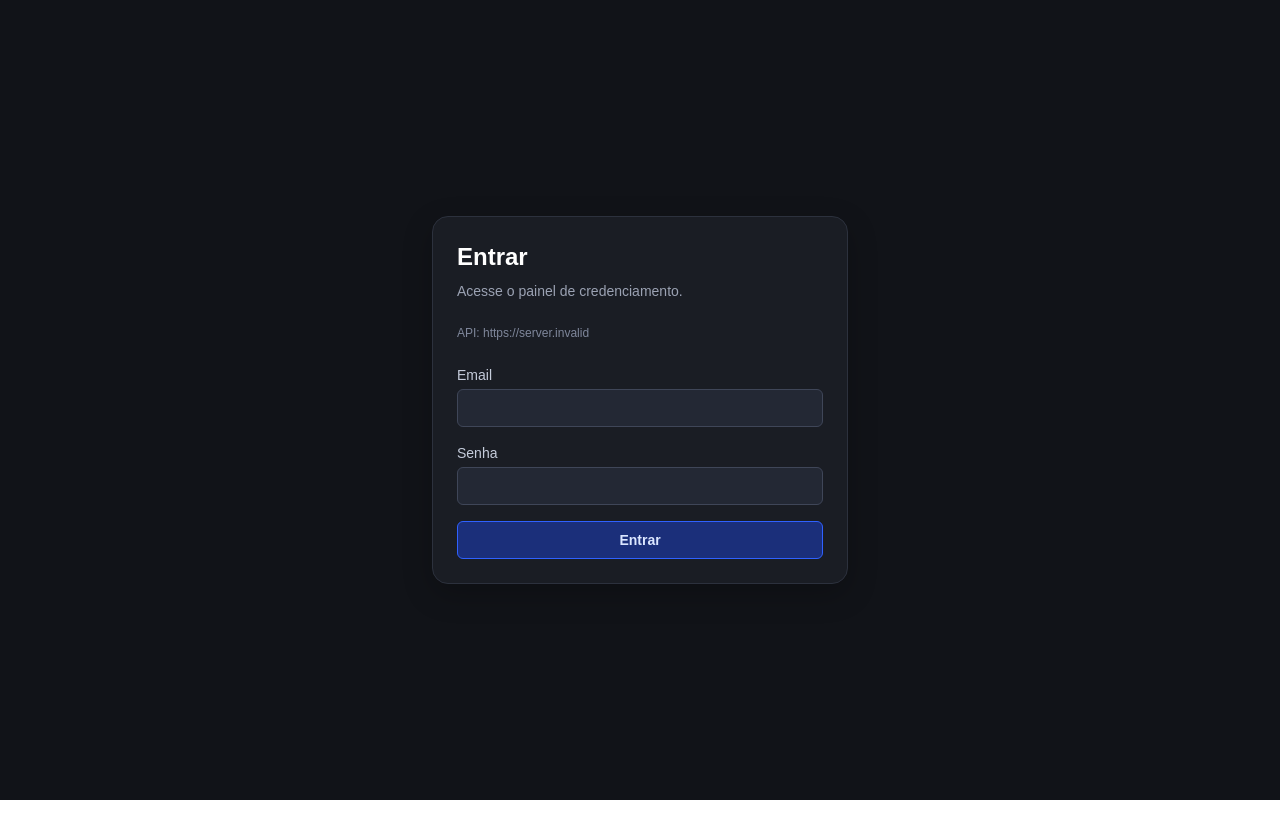
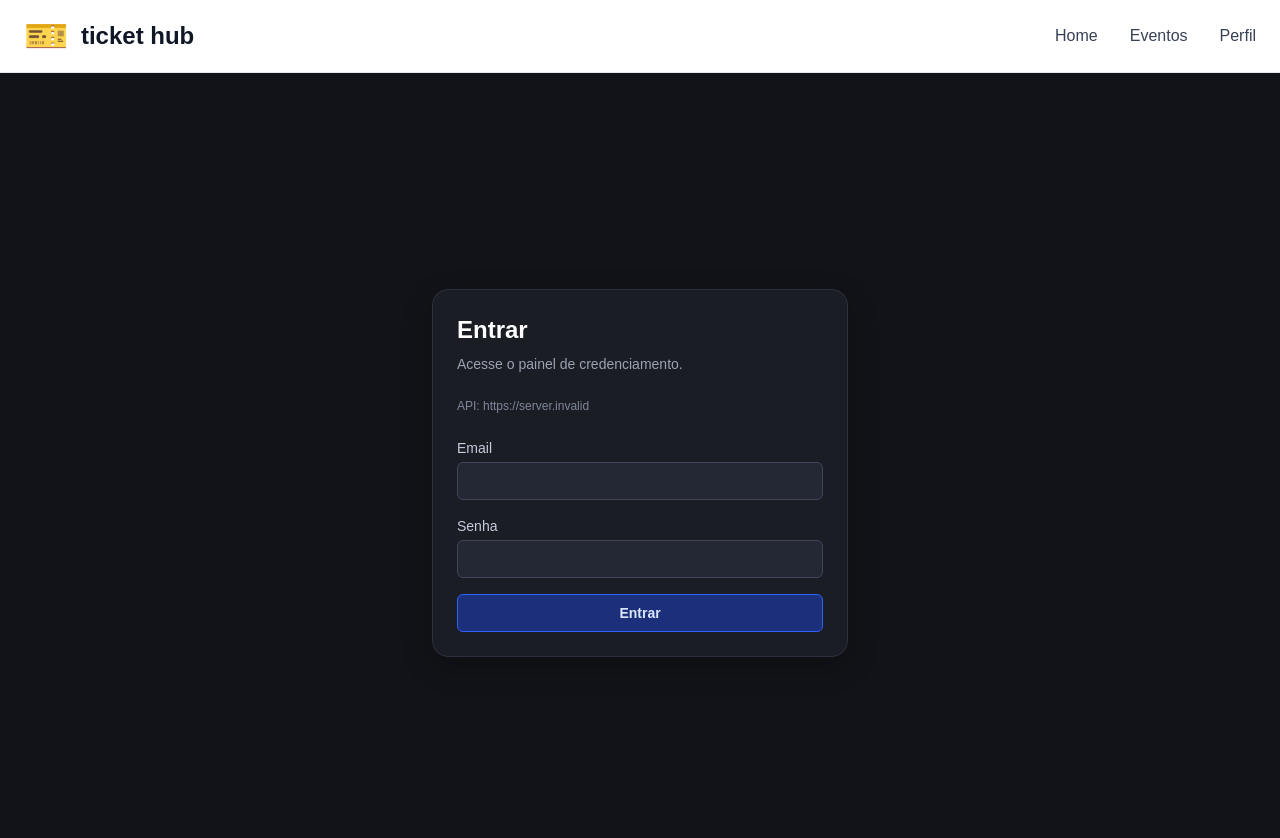
Before and after one commit to AlanKardek/credenciamento-de-eventos, a Next.js app in the folder frontend/: page /login in a window 1280 px wide. Shown: the top 838 px of the page. Before the commit the page ends 800 px from the top, so only its background shows below. Built offline with nearby package versions, Linux system fonts and the light colour scheme; no server answers.

Commit message:
Checkpoint from VS Code for cloud agent session

```diff
--- a/frontend/app/eventos/[id]/page.tsx
+++ b/frontend/app/eventos/[id]/page.tsx
@@ -41,7 +41,6 @@ export default function EventDetailsPage() {
   const [participants, setParticipants] = useState<Participant[]>([]);
   const [loading, setLoading] = useState(true);
   const [error, setError] = useState("");
-  const [showParticipants, setShowParticipants] = useState(false);
 
   useEffect(() => {
     const savedToken = window.localStorage.getItem(TOKEN_STORAGE_KEY) || "";
@@ -294,17 +293,6 @@ export default function EventDetailsPage() {
           <div className="flex gap-1.5">
             {!loading && !error && event && (
               <button
-                onClick={() => setShowParticipants(!showParticipants)}
-                className="inline-flex items-center gap-1.5 rounded-md border border-[#3f4658] bg-[#232834] px-2.5 py-1 text-xs text-[#d3d8e4] hover:bg-[#2a3040]"
-              >
-                <svg width="12" height="12" viewBox="0 0 24 24" fill="none" className="flex-shrink-0">
-                  <path d="M20 21v-2a4 4 0 0 0-4-4H8a4 4 0 0 0-4 4v2M16 7a4 4 0 1 1-8 0 4 4 0 0 1 8 0z" stroke="currentColor" strokeWidth="1.5"/>
-                </svg>
-                <span>Participantes ({totalParticipants})</span>
-              </button>
-            )}
-            {!loading && !error && event && (
-              <button
                 onClick={() => router.push(`/eventos/${eventId}/editar`)}
                 className="inline-flex items-center gap-1.5 rounded-md border border-[#2f61ff] bg-[#1b2f7a] px-2.5 py-1 text-xs font-semibold text-[#dbe6ff] hover:bg-[#203a95]"
               >
@@ -396,44 +384,54 @@ export default function EventDetailsPage() {
               </div>
             </section>
 
-            {showParticipants && (
             <section className="rounded-lg border border-[#2c313d] bg-[#1a1d24] p-3">
-                <div className="flex items-center justify-between mb-2">
-                  <h2 className="text-xs font-semibold uppercase">Participantes</h2>
-                  <button
-                    onClick={() => setShowParticipants(false)}
-                    className="text-xs text-[#8f96a8] hover:text-[#d3d8e4]"
-                  >
-                    Fechar
-                  </button>
-                </div>
+              <h2 className="mb-2 text-xs font-semibold uppercase">Participantes ({totalParticipants})</h2>
               {participants.length === 0 ? (
-                  <p className="text-xs text-[#b8bfd1]">Nenhum participante.</p>
+                <p className="text-xs text-[#b8bfd1]">Nenhum participante cadastrado.</p>
               ) : (
                 <div className="overflow-x-auto">
                   <table className="w-full text-xs">
                     <thead>
                       <tr className="border-b border-[#34394a]">
                         <th className="px-2 py-1 text-left text-[#8f96a8] uppercase">Nome</th>
-                          <th className="px-2 py-1 text-left text-[#8f96a8] uppercase">Email</th>
-                          <th className="px-2 py-1 text-left text-[#8f96a8] uppercase hidden sm:table-cell">Instituição</th>
-                          <th className="px-2 py-1 text-center text-[#8f96a8] uppercase">Status</th>
+                        <th className="px-2 py-1 text-left text-[#8f96a8] uppercase">Categoria</th>
+                        <th className="px-2 py-1 text-left text-[#8f96a8] uppercase hidden sm:table-cell">Inscrito em</th>
+                        <th className="px-2 py-1 text-left text-[#8f96a8] uppercase">Status</th>
+                        <th className="px-2 py-1 text-center text-[#8f96a8] uppercase">Check-in</th>
+                        <th className="px-2 py-1 text-center text-[#8f96a8] uppercase">Ações</th>
                       </tr>
                     </thead>
                     <tbody>
                       {participants.map((participant) => (
                         <tr key={participant.id} className="border-b border-[#34394a] hover:bg-[#212634]">
-                            <td className="px-2 py-1 text-[#d3d8e4] truncate">{participant.name}</td>
-                            <td className="px-2 py-1 text-[#9ba2b3] truncate">{participant.email}</td>
-                            <td className="px-2 py-1 text-[#9ba2b3] hidden sm:table-cell truncate">{participant.institution || "-"}</td>
+                          <td className="px-2 py-1 text-[#d3d8e4] truncate font-medium">{participant.name}</td>
+                          <td className="px-2 py-1 text-[#9ba2b3] truncate">
+                            {participant.category ? participant.category.replace(/_/g, ' ') : "-"}
+                          </td>
+                          <td className="px-2 py-1 text-[#9ba2b3] hidden sm:table-cell text-xs">
+                            {participant.createdAt ? new Date(participant.createdAt).toLocaleDateString('pt-BR') : "-"}
+                          </td>
+                          <td className="px-2 py-1 text-[#9ba2b3] text-xs truncate">{participant.institution || "-"}</td>
                           <td className="px-2 py-1 text-center">
-                              <span className={`inline-flex text-xs px-1.5 py-0.5 rounded ${
+                            <span className={`inline-flex text-xs px-1.5 py-0.5 rounded font-medium ${
                               participant.checkIn
                                 ? "bg-[#1d6a3f] text-[#ddf7e7]"
                                 : "bg-[#6a3f1d] text-[#ffc9a3]"
                             }`}>
-                                {participant.checkIn ? "✓" : "✗"}
+                              {participant.checkIn ? "✓ Sim" : "✗ Não"}
                             </span>
+                          </td>
+                          <td className="px-2 py-1 text-center">
+                            <button
+                              onClick={() => router.push(`/eventos/${eventId}/participantes/${participant.id}/editar`)}
+                              className="inline-flex items-center gap-1 rounded px-1.5 py-0.5 text-xs bg-[#1b2f7a] text-[#dbe6ff] hover:bg-[#203a95]"
+                              title="Editar participante"
+                            >
+                              <svg width="10" height="10" viewBox="0 0 24 24" fill="none">
+                                <path d="M3 17.25V21h3.75L17.81 9.94m-4.51-4.51l2.83-2.83c.39-.39 1.02-.39 1.41 0l2.83 2.83c.39.39.39 1.02 0 1.41l-2.83 2.83" stroke="currentColor" strokeWidth="1.2" strokeLinecap="round" strokeLinejoin="round" />
+                              </svg>
+                              Editar
+                            </button>
                           </td>
                         </tr>
                       ))}
@@ -442,7 +440,6 @@ export default function EventDetailsPage() {
                 </div>
               )}
             </section>
-            )}
           </>
         ) : null}
       </div>
--- a/frontend/app/layout.tsx
+++ b/frontend/app/layout.tsx
@@ -1,6 +1,7 @@
 import type { Metadata } from "next";
 import { Geist, Geist_Mono } from "next/font/google";
 import "./globals.css";
+import Header from "@/components/Header";
 
 const geistSans = Geist({
   variable: "--font-geist-sans",
@@ -27,7 +28,10 @@ export default function RootLayout({
       lang="en"
       className={`${geistSans.variable} ${geistMono.variable} h-full antialiased`}
     >
-      <body className="min-h-full flex flex-col">{children}</body>
+      <body className="min-h-full flex flex-col">
+        <Header />
+        {children}
+      </body>
     </html>
   );
 }
--- /dev/null
+++ b/frontend/components/Header.tsx
@@ -0,0 +1,43 @@
+"use client";
+
+import Link from "next/link";
+import { usePathname } from "next/navigation";
+
+export default function Header() {
+  const pathname = usePathname();
+
+  const isActive = (path: string) => pathname === path;
+
+  const navItems = [
+    { label: "Home", href: "/", path: "/" },
+    { label: "Eventos", href: "/eventos", path: "/eventos" },
+    { label: "Perfil", href: "/perfil", path: "/perfil" },
+  ];
+
+  return (
+    <header className="bg-white border-b border-gray-200 sticky top-0 z-50">
+      <div className="px-6 py-4 flex items-center justify-between">
+        <div className="flex items-center gap-3">
+          <span className="text-4xl">🎫</span>
+          <h1 className="text-2xl font-bold text-gray-900">ticket hub</h1>
+        </div>
+
+        <nav className="flex items-center gap-8">
+          {navItems.map((item) => (
+            <Link
+              key={item.href}
+              href={item.href}
+              className={`transition-colors font-medium ${
+                isActive(item.path)
+                  ? "text-blue-600 border-b-2 border-blue-600 pb-1"
+                  : "text-gray-700 hover:text-blue-600"
+              }`}
+            >
+              {item.label}
+            </Link>
+          ))}
+        </nav>
+      </div>
+    </header>
+  );
+}
--- a/frontend/package.json
+++ b/frontend/package.json
@@ -11,7 +11,8 @@
   "dependencies": {
     "next": "16.2.4",
     "react": "19.2.4",
-    "react-dom": "19.2.4"
+    "react-dom": "19.2.4",
+    "recharts": "^3.8.1"
   },
   "devDependencies": {
     "@tailwindcss/postcss": "^4",
```
Also changed, not shown: 2 other files (tests, documents, lock files or other folders). Lines whose indentation alone changed are shown as unchanged.
